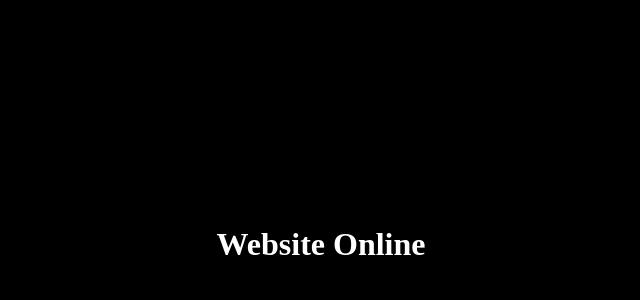
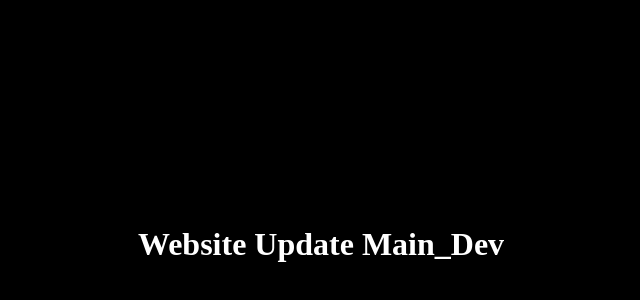
Before and after one commit to Babayev404/Front-2, a plain HTML site: page index.html in a window 1280 px wide. Shown: the part 74-374 px from the top of the page, without its empty margins (319-959 px from the left). Drawn offline with Linux system fonts and the light colour scheme.

Commit message:
main_dev website update

```diff
--- a/index.html
+++ b/index.html
@@ -9,7 +9,7 @@
 <body>
     <h1>
         <center>
-            Website Online
+            Website Update Main_Dev
         </center>
     </h1>
 </body>
```
